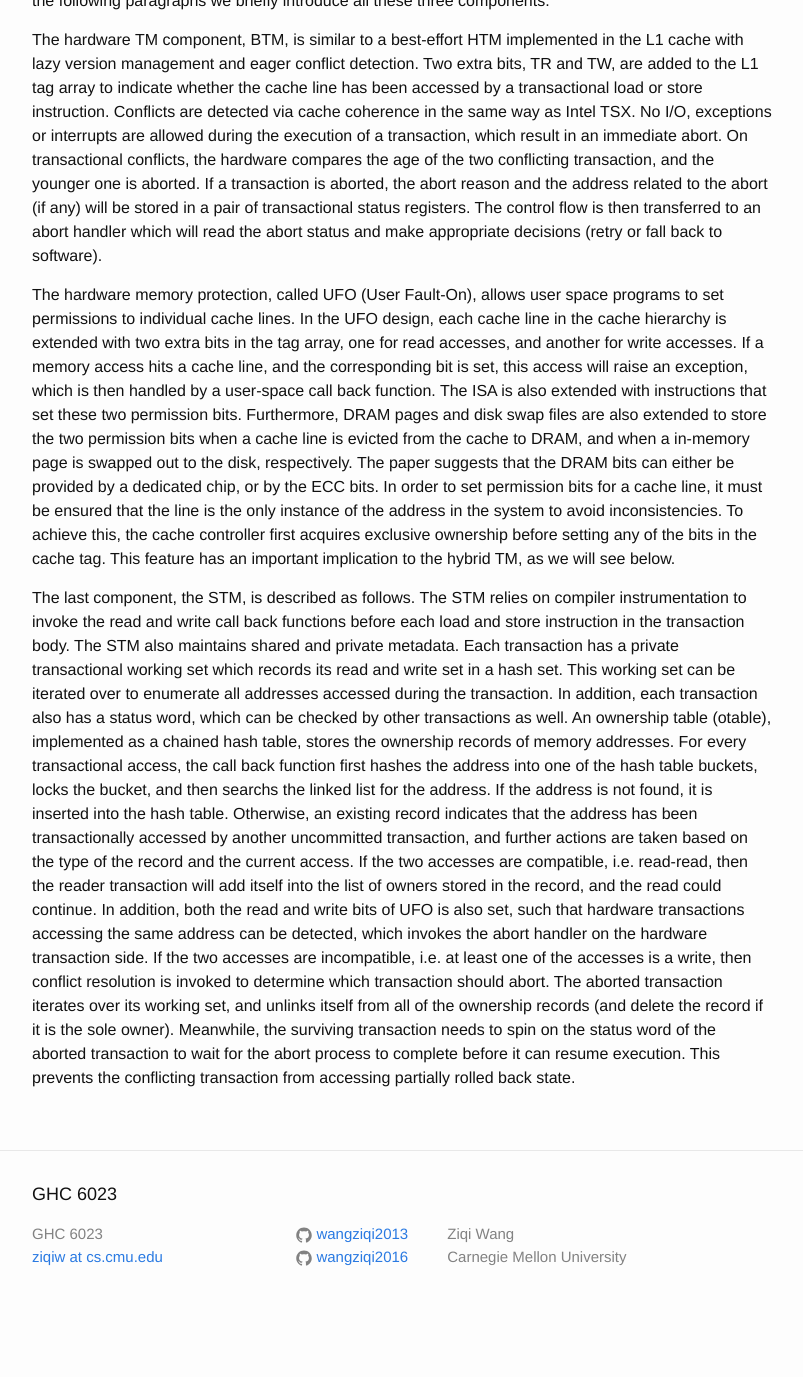
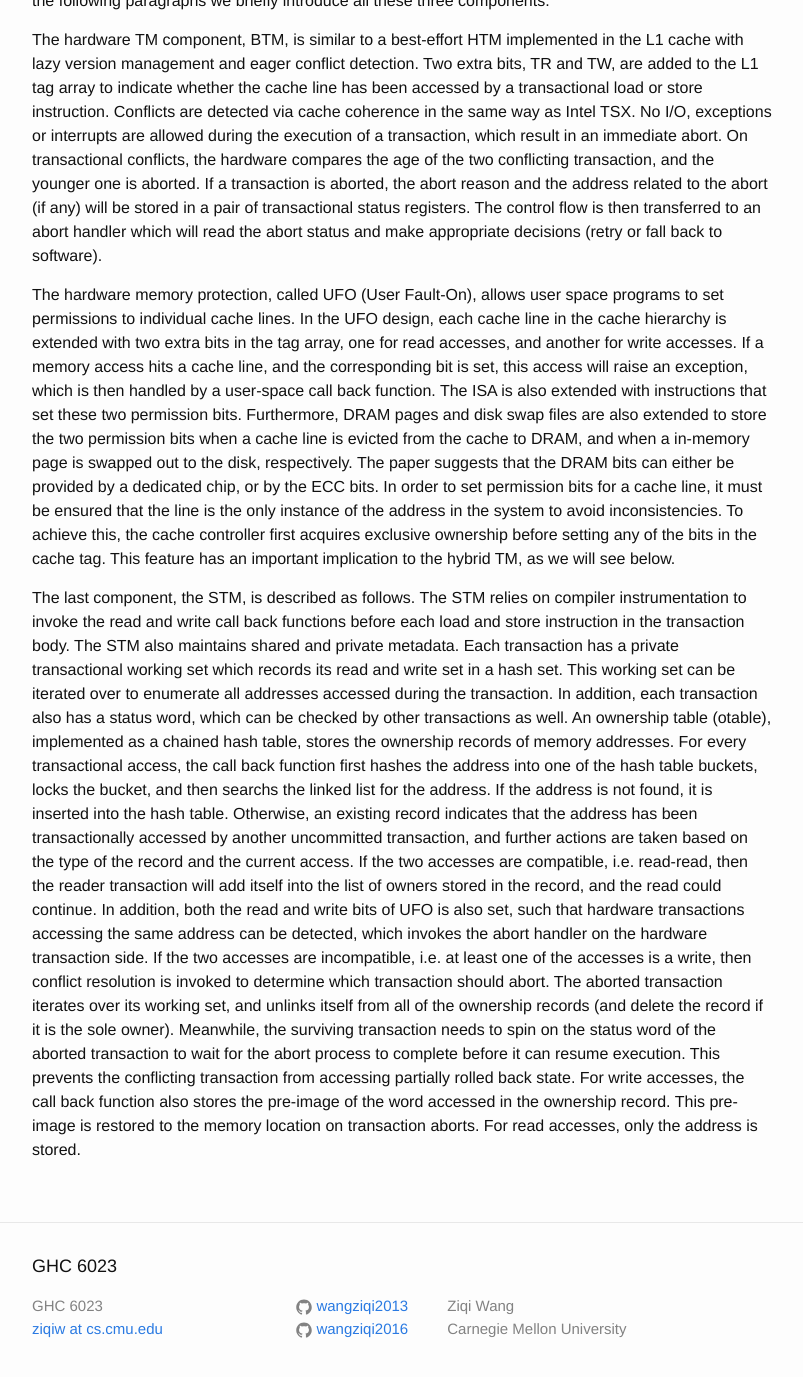
Before and after one commit to wangziqi2013/wangziqi2013.github.io, a Jekyll site: the page built from _posts/2019-10-23-btm-hybrid.markdown, in a window 1280 px wide and 1400 px high, scrolled down 920 px. Shown: the top 1377 px of the window, without its empty margins (238-1041 px from the left). Built offline with Jekyll 4.4.1, drawn with Linux system fonts in a browser that asks for light colours; before the commit the page ends 2248 px from its top, so only the background shows below that.

Commit message:
Adding undo

```diff
--- a/_posts/2019-10-23-btm-hybrid.markdown
+++ b/_posts/2019-10-23-btm-hybrid.markdown
@@ -65,4 +65,6 @@ of the accesses is a write, then conflict resolution is invoked to determine whi
 transaction iterates over its working set, and unlinks itself from all of the ownership records (and delete the record if
 it is the sole owner). Meanwhile, the surviving transaction needs to spin on the status word of the aborted transaction
 to wait for the abort process to complete before it can resume execution. This prevents the conflicting transaction from
-accessing partially rolled back state.
+accessing partially rolled back state. For write accesses, the call back function also stores the pre-image of the
+word accessed in the ownership record. This pre-image is restored to the memory location on transaction aborts. For
+read accesses, only the address is stored.
```
